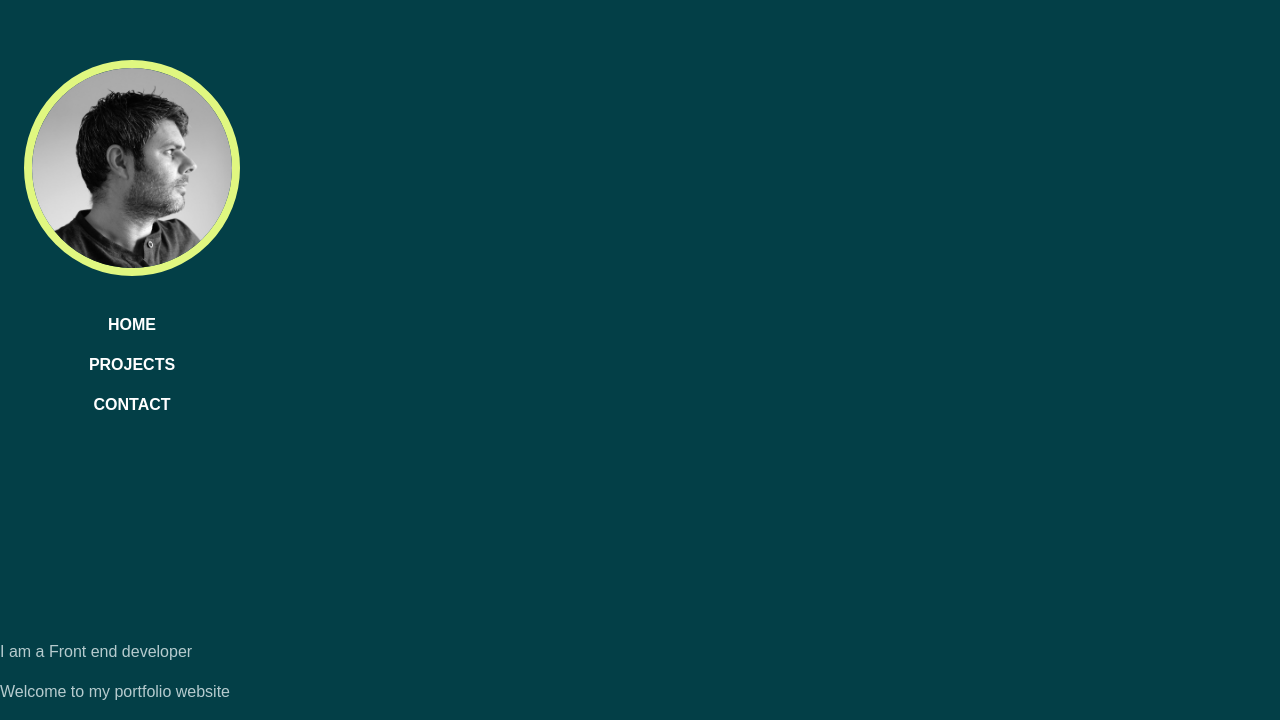
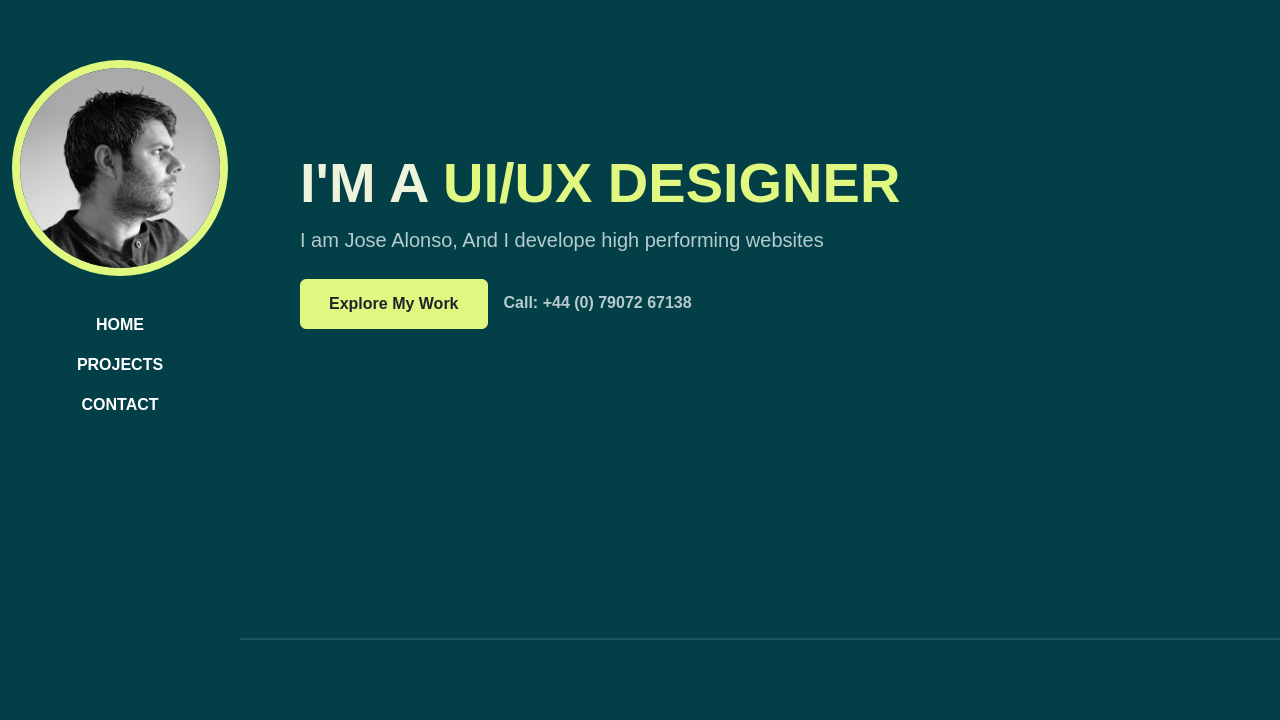
Before and after one commit to turquele/react-portfolio, a React (Create React App) app: page / in a window 1280 px wide. Shown: the part 160-880 px from the top of the page. After the commit the page ends 800 px from the top, so only its background shows below. Built offline with nearby package versions, Linux system fonts and the light colour scheme; a web font is replaced by a local one.

Commit message:
landing page finished

```diff
--- a/src/components/Header.js
+++ b/src/components/Header.js
@@ -4,7 +4,7 @@ import myself from "../assets/images/me.JPG"
 function Header() {
   return (
   <header className="container-fluid">
-    <nav className="navbar navbar-expand-lg navbar-dark">
+    <nav className="navbar navbar-expand-lg navbar-dark fixed-top">
   <div className="container flex-lg-column">
     <a className="navbar-brand mb-lg-4 mx-lg-auto" href="#Home"><span className="h3 fw-bold d-block d-lg-none">Jose Alonso</span>
     <img src={myself} className="d-none d-lg-block rounded-circle" alt="me"></img>
--- a/src/pages/Home.js
+++ b/src/pages/Home.js
@@ -3,9 +3,19 @@ import "./style.css";
 
 function Home() {
   return (
-    <div>
-      <p>I am a Front end developer</p>
-      <p>Welcome to my portfolio website</p>
+    <div id="content-wrapper">
+      <section id="home" className="full-height px-lg-5">
+        <div className="container">
+          <div className="row">
+            <div className="col-lg-8">
+              <h1 className="display-4 fw-bold">I'M A <span className="text-brand">UI/UX DESIGNER</span></h1>
+              <p className="lead mt-2 mb-4">I am Jose Alonso, And I develope high performing websites</p>
+              <a href="#" className="btn btn-brand me-3">Explore My Work</a>
+              <a href="#" className="link-custom">Call: +44 (0) 79072 67138</a>
+            </div>
+          </div>
+        </div>
+      </section>
     </div>
   )
 }
--- a/src/pages/style.css
+++ b/src/pages/style.css
@@ -36,7 +36,25 @@ img {
     width: 100%;
 }
 
+.text-brand {
+    color: var(--color-brand);
+}
+
+.full-height {
+    min-height: 100vh;
+    height: 100%;
+    display: flex;
+    flex-direction: column;
+    justify-content: center;
+    padding-top: 80px;
+    padding-bottom: 80px;
+    border-bottom: 2px solid rgba(255, 255, 255, 0.1);
+}
+
 /* NAVBAR */
+.navbar {background-color: var(--color-base);
+}
+
 .navbar .nav-link {
     font-weight: 700;
     text-transform: uppercase;
@@ -60,4 +78,48 @@ img {
         border: 8px solid var(--color-brand);
     }
 
+    /* CONTENT WRAPPER */
+    #content-wrapper {
+    padding-left: var(--sidbar-width)
+    }
+
 }
+
+/* BTN */
+.btn {
+    padding: 12px 28px;
+    font-weight: 700;
+}
+
+.btn-brand {
+    background-color: var(--color-brand);
+    border-color: var(--color-brand);
+}
+
+.btn-brand:hover,
+.btn-brand:focus {
+    background-color: var(--color-brand2);
+    color: var(--color-base);
+    border-color: var(--color-brand2);
+}
+
+.link-custom {
+    font-weight: 700;
+    position: relative;
+}
+
+.link-custom::after {
+    content: "";
+    width: 0%;
+    height: 2px;
+    background-color: var(--color-brand);
+    position: absolute;
+    left: 0;
+    top: 110%;
+    transition: all 0.4s;
+}
+
+
+.link-custom:hover::after {
+    width: 100%;
+}
```
